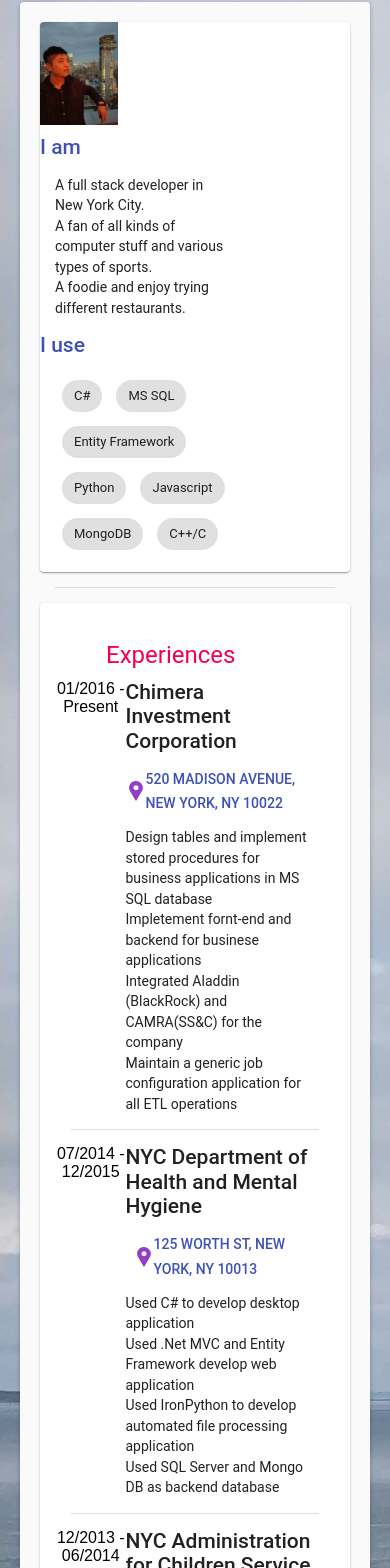
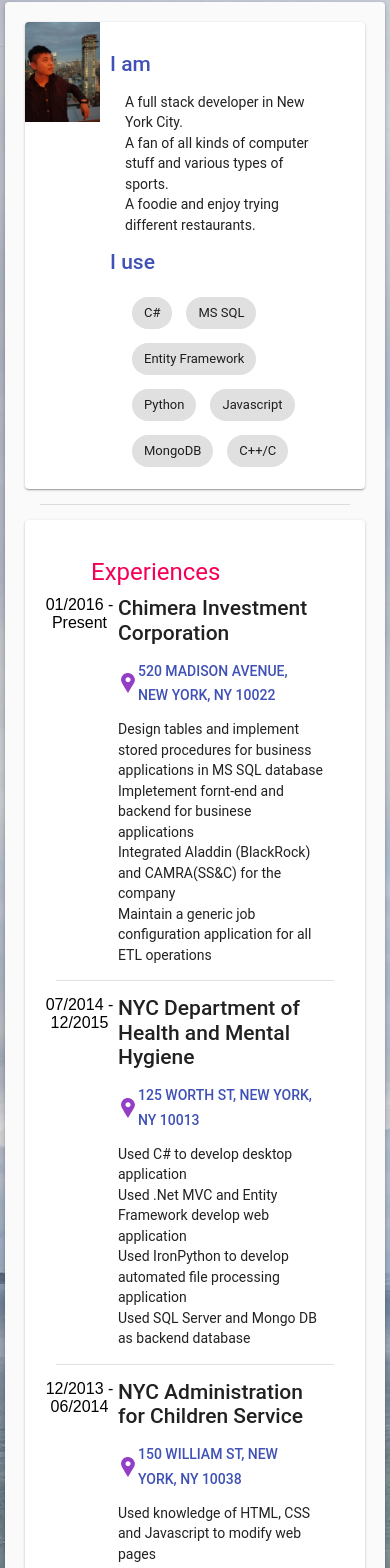
Before and after one commit to gavinz0228/homepage, a React (Create React App) app in the folder home_page/: page / in a window 390 px wide. Shown: the part 80-1648 px from the top of the page. Built offline with nearby package versions, Linux system fonts and the light colour scheme.

Commit message:
fixed minor bug for mobile browser, cleared warnings

```diff
--- a/home_page/src/App.js
+++ b/home_page/src/App.js
@@ -1,5 +1,4 @@
 import React, { Component } from 'react';
-import logo from './logo.svg';
 import NavBar from './components/NavBar';
 import Profile from './components/Profile';
 import Grid from '@material-ui/core/Grid'
@@ -16,7 +15,10 @@ const styles = theme => ({
   },
   contentArea:{
     width: 1007,
-    margin: 20,
+    marginTop: 20,
+    marginBottom: 30,
+    marginLeft: 5,
+    marginRight: 5,
     padding: 20,
     backgroundColor: "#FAFAFA",
   },
--- a/home_page/src/components/Academic.js
+++ b/home_page/src/components/Academic.js
@@ -1,9 +1,7 @@
 import React, { Component } from 'react';
 import { withStyles } from '@material-ui/core/styles';
 import Card from '@material-ui/core/Card';
-import CardActions from '@material-ui/core/CardActions';
 import CardContent from '@material-ui/core/CardContent';
-import Button from '@material-ui/core/Button';
 import Typography from '@material-ui/core/Typography';
 import Grid from '@material-ui/core/Grid'
 const styles = theme => ({
@@ -27,10 +25,10 @@ class Academic extends Component {
                     Academic
                 </Typography>
                     <Grid container>
-                         <Grid xs={3} align="center">
+                         <Grid item xs={3} align="center">
                          2012 - 2016
                          </Grid>
-                        <Grid xs={8}>
+                        <Grid item xs={8}>
                             <Typography gutterBottom variant="title" color="textPrimary" component="h3">
                            City University of New York - Brooklyn College
                             </Typography>
--- a/home_page/src/components/Experiences.js
+++ b/home_page/src/components/Experiences.js
@@ -1,7 +1,6 @@
 import React, { Component } from 'react';
 import { withStyles } from '@material-ui/core/styles';
 import Card from '@material-ui/core/Card';
-import CardActions from '@material-ui/core/CardActions';
 import CardContent from '@material-ui/core/CardContent';
 import Button from '@material-ui/core/Button';
 import Typography from '@material-ui/core/Typography';
@@ -33,16 +32,16 @@ class Experiences extends Component {
                     Experiences
                     </Typography>
                     <Grid container>
-                         <Grid xs={3} align="center">
+                         <Grid item xs={3} align="center">
                          01/2016 - Present
                          </Grid>
-                        <Grid xs={8}>
+                        <Grid item xs={8}>
                             <Typography gutterBottom variant="title" color="textPrimary" component="h3">
                             Chimera Investment Corporation
                             </Typography>
                             <Typography gutterBottom variant="subheading" color="textPrimary" component="h3">
                           <Button className={this.props.classes.locationButton} color="primary" href="https://www.google.com/maps/search/?api=1&query=520 Madison Avenue, New York, NY 10022">
-                             <img src="/images/location.svg" width="20" height="20"  />
+                             <img alt="L" src="/images/location.svg" width="20" height="20"  />
                              520 Madison Avenue, New York, NY 10022
                          </Button>
                             </Typography>
@@ -58,16 +57,16 @@ class Experiences extends Component {
                     <Divider className={this.props.classes.divider}/>
 
                     <Grid container>
-                         <Grid xs={3} align="center">
+                         <Grid item xs={3} align="center">
                          07/2014 - 12/2015
                          </Grid>
-                        <Grid xs={8}>
+                        <Grid item xs={8}>
                             <Typography gutterBottom variant="title" color="textPrimary" component="h3">
                                NYC Department of Health and Mental Hygiene
                             </Typography>
                             <Typography gutterBottom variant="subheading" color="textPrimary" component="h3">
-                                <Button color="primary" href="https://www.google.com/maps/search/?api=1&query=125 Worth St, New York, NY 10013">
-                                <img src="/images/location.svg" width="20" height="20"  />
+                                <Button  className={this.props.classes.locationButton}  color="primary" href="https://www.google.com/maps/search/?api=1&query=125 Worth St, New York, NY 10013">
+                                <img alt="L" src="/images/location.svg" width="20" height="20"  />
                                 125 Worth St, New York, NY 10013</Button>
                             </Typography>
                             <Typography>
@@ -83,16 +82,16 @@ class Experiences extends Component {
                     <Divider className={this.props.classes.divider}/>
 
                     <Grid container>
-                         <Grid xs={3} align="center">
+                         <Grid item xs={3} align="center">
                          12/2013 - 06/2014
                          </Grid>
-                        <Grid xs={8}>
+                        <Grid item xs={8}>
                             <Typography gutterBottom variant="title" color="textPrimary" component="h3">
                                NYC Administration for Children Service
                             </Typography>
                             <Typography gutterBottom variant="subheading" color="textPrimary" component="h3">
-                            <Button color="primary" href="https://www.google.com/maps/search/?api=1&query=150 William St, New York, NY 10038">
-                            <img src="/images/location.svg" width="20" height="20"  />
+                            <Button  className={this.props.classes.locationButton}  color="primary" href="https://www.google.com/maps/search/?api=1&query=150 William St, New York, NY 10038">
+                            <img alt="L" src="/images/location.svg" width="20" height="20"  />
                             150 William St, New York, NY 10038</Button>
                             </Typography>
                             <Typography>
--- a/home_page/src/components/Profile.js
+++ b/home_page/src/components/Profile.js
@@ -1,5 +1,4 @@
 import React, { Component } from 'react';
-import PropTypes from 'prop-types';
 import { withStyles } from '@material-ui/core/styles';
 import Grid from '@material-ui/core/Grid';
 import CardMedia from '@material-ui/core/CardMedia';
@@ -12,14 +11,12 @@ const styles = theme => ({
       maxWidth: 360,
       backgroundColor: theme.palette.background.paper,
     },
-    profileImg:{
-        paddingRight:1
-    },
+
     pictFrame:{
-        paddingRight:30
+        paddingRight:"3%"
     },
     area:{
-        marginTop: 10
+        marginTop: 30
     },
     textArea:{
         padding: 15,
@@ -33,7 +30,7 @@ class Profile extends Component {
       return (
     <Card >
         <Grid container>
-        <Grid xs={3} align="center" className={ this.props.classes.pictFrame}>
+        <Grid item xs={3} align="center" className={ this.props.classes.pictFrame}>
             <CardMedia
                 component="img"
                 image="images/profile.jpg"
@@ -41,7 +38,7 @@ class Profile extends Component {
                 className={ this.props.classes.profileImg}
                 />
         </Grid>
-        <Grid xs={8}>
+        <Grid item xs={8}>
 
         <Typography variant="title" color="primary" className={ this.props.classes.area}>
                 I am
@@ -54,7 +51,7 @@ class Profile extends Component {
             <Typography variant="title"  color="primary">
                 I use
             </Typography>
-            <Typography className={ this.props.classes.textArea}>
+            <Grid container className={ this.props.classes.textArea}>
                 <Chip label="C#" className={ this.props.classes.chips}/>
                 <Chip label="MS SQL" className={ this.props.classes.chips}/>
                 <Chip label="Entity Framework" className={ this.props.classes.chips}/>
@@ -62,12 +59,10 @@ class Profile extends Component {
                 <Chip label="Javascript" className={ this.props.classes.chips}/>
                 <Chip label="MongoDB" className={ this.props.classes.chips}/>
                 <Chip label="C++/C" className={ this.props.classes.chips}/>
-            </Typography>
+            </Grid>
 
-
-
-                </Grid>
-              </Grid>
+        </Grid>
+    </Grid>
 
 
 
--- a/home_page/src/components/Projects.js
+++ b/home_page/src/components/Projects.js
@@ -1,7 +1,6 @@
 import React, { Component } from 'react';
 import { withStyles } from '@material-ui/core/styles';
 import Card from '@material-ui/core/Card';
-import CardActions from '@material-ui/core/CardActions';
 import CardContent from '@material-ui/core/CardContent';
 import Divider from '@material-ui/core/Divider';
 import Typography from '@material-ui/core/Typography';
@@ -22,9 +21,6 @@ const styles = theme => ({
       paddingBottom:10,
       paddingLeft:2,
       paddingRight:2
-  },
-  divider:{
-    margin: 10
   }
 });
 class Projects extends Component {
@@ -36,9 +32,9 @@ class Projects extends Component {
                       Projects
               </Typography>
               <Grid container>
-                <Grid xs={3} align="center">
+               <Grid item xs={3} align="center">
                 </Grid>
-                <Grid xs={8}>
+                <Grid item xs={8}>
                   <List component="nav">
                     <ListItem  className={this.props.classes.links} button component="a" href="https://github.com/gavinz0228/SharpContentScraper">
                       <ListItemText primary="Sharp Content Scraper - A Linq style web scraper library written for C#" />
```
Also changed, not shown: home_page/src/components/NavBar.js (+56 -5 lines), 1 other file (tests, documents, lock files or other folders).
